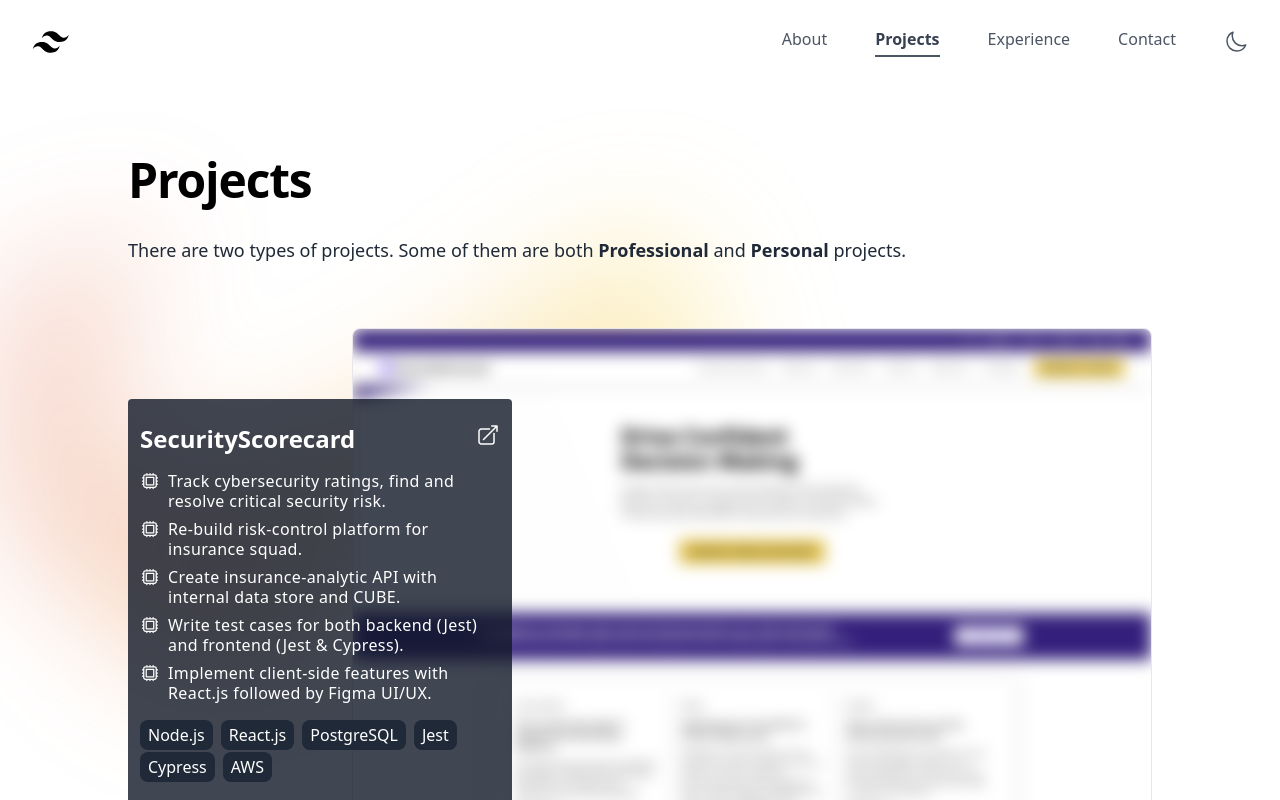
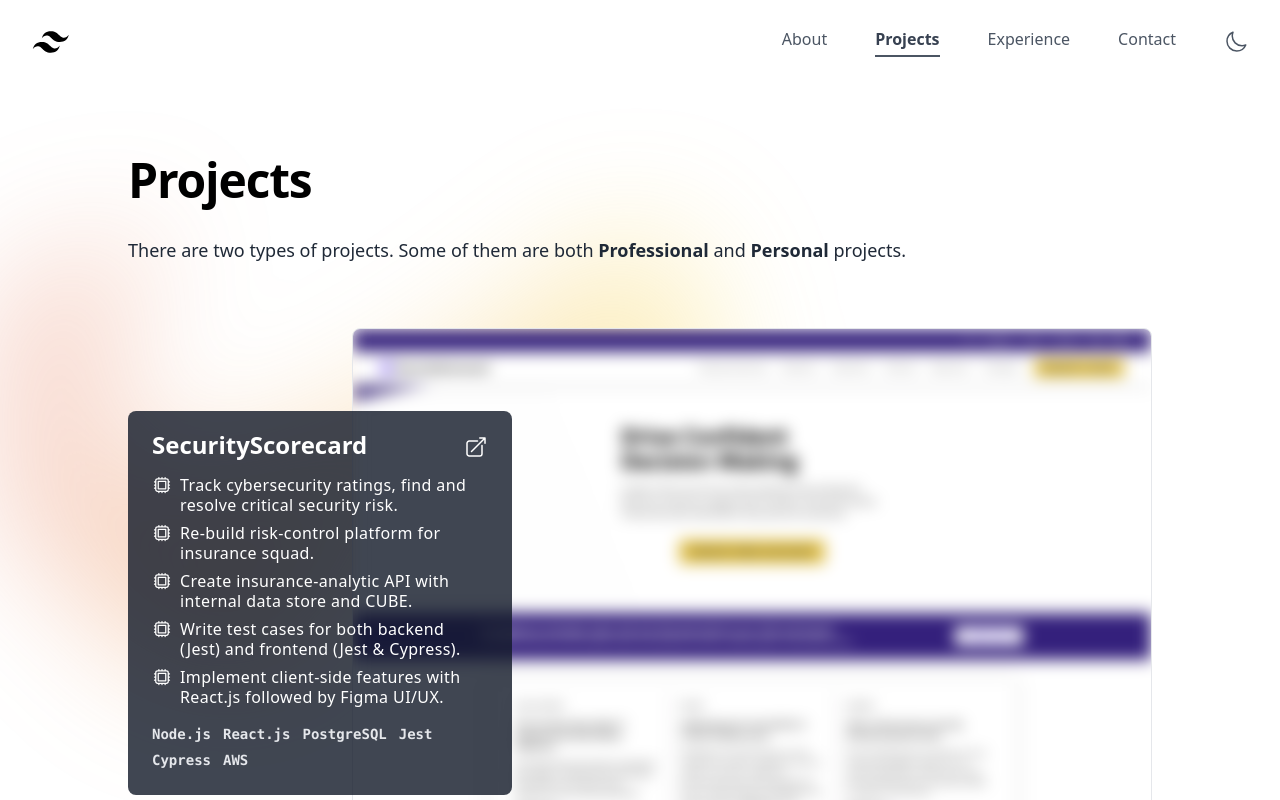
Before and after one commit to sbommaganty/portfolio, a Next.js app: page /projects in a window 1280 px wide. Shown: the top 800 px of the page. Built offline with nearby package versions, Linux system fonts and the light colour scheme; a web font is replaced by a local one.

Commit message:
feat: project card's skills and blur image updated

```diff
--- a/components/ProjectCard.tsx
+++ b/components/ProjectCard.tsx
@@ -6,7 +6,6 @@ import {
 } from "@heroicons/react/24/outline";
 
 import { ProjectData } from "lib/types";
-import Chip from "./Chip";
 
 interface props {
   project: ProjectData;
@@ -34,18 +33,20 @@ const ProjectCard = ({ project }: props) => {
         </div>
       </a>
       {/* small screen */}
-      <div className="absolute inset-5 overflow-hidden blur-md md:hidden">
+      <div className="absolute inset-0 overflow-hidden rounded-lg md:hidden">
         <Image
           alt={project.name}
           src={project.image}
           quality={100}
           placeholder="blur"
-          className="h-full w-full object-cover"
+          className="h-full w-full object-cover blur-lg"
         />
       </div>
-      <div className="z-10 m-auto max-h-max w-full space-y-4 rounded bg-gray-900/80 px-3 py-6 md:absolute md:inset-y-0 md:w-96">
+      <div className="z-10 m-auto max-h-max w-full space-y-4 rounded-lg bg-gray-900/80 px-4 py-6 md:absolute md:inset-y-0 md:w-96 md:px-6">
         <div className="flex justify-between">
-          <h2 className="text-2xl font-semibold text-white">{project.name}</h2>
+          <h2 className="text-2xl font-semibold leading-5 text-white">
+            {project.name}
+          </h2>
           <a
             href={project.url}
             target="_blank"
@@ -66,10 +67,13 @@ const ProjectCard = ({ project }: props) => {
             </div>
           ))}
         </div>
-        <div className="-m-1 flex flex-wrap">
+        <div className="-m-1 flex flex-wrap gap-1">
           {project.technologies.map((v, i) => (
-            <span key={i} className="m-1">
-              <Chip label={v} />
+            <span
+              key={i}
+              className="m-1 font-mono text-sm font-semibold leading-none text-gray-200"
+            >
+              {v}
             </span>
           ))}
         </div>
```
